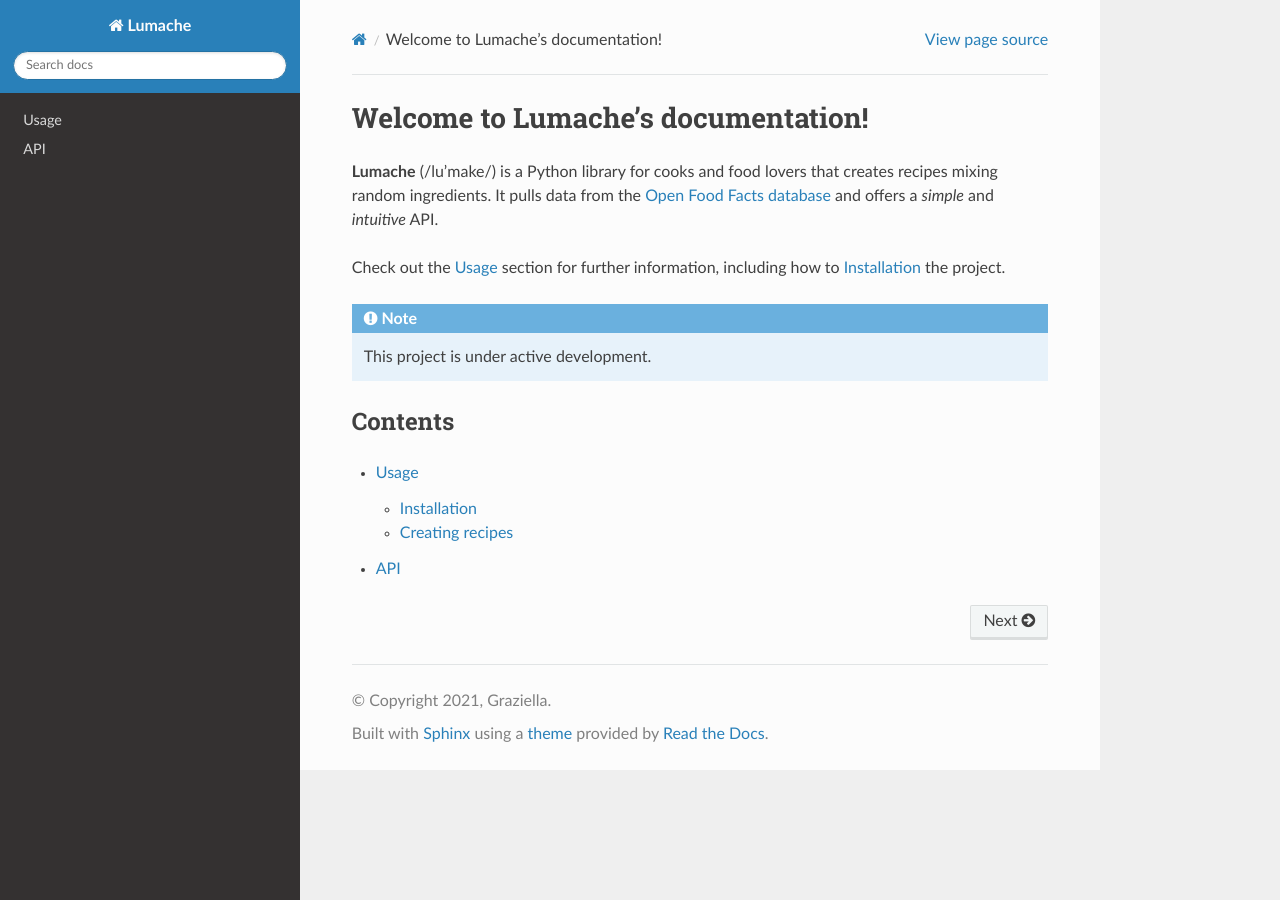
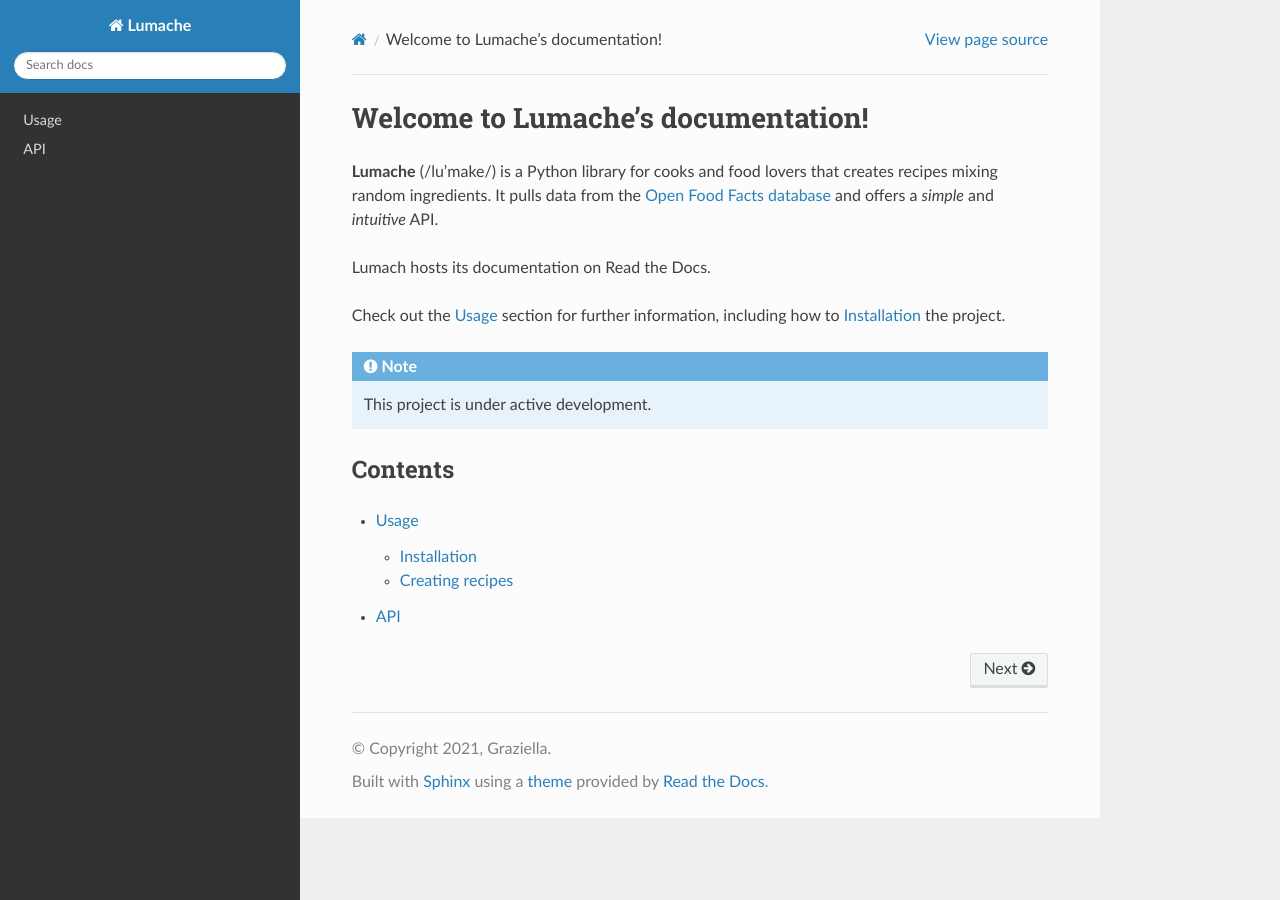
Before and after one commit to taeastmo/rtd-tutorial, a Sphinx documentation site: the page built from docs/source/index.rst, in a window 1280 px wide. Built offline with Sphinx 7.4.7 and the Read the Docs theme 3.1.0, drawn with Linux system fonts in a browser that asks for light colours.

Commit message:
Update index.rst
Specified that Lumach uses RTD.

```diff
--- a/docs/source/index.rst
+++ b/docs/source/index.rst
@@ -5,6 +5,8 @@ Welcome to Lumache's documentation!
 that creates recipes mixing random ingredients.
 It pulls data from the `Open Food Facts database <https://world.openfoodfacts.org/>`_
 and offers a *simple* and *intuitive* API.
+
+Lumach hosts its documentation on Read the Docs.
 
 Check out the :doc:`usage` section for further information, including
 how to :ref:`installation` the project.
```
